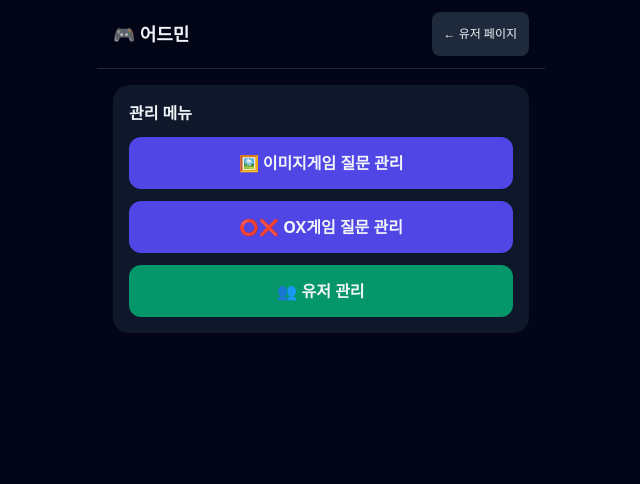
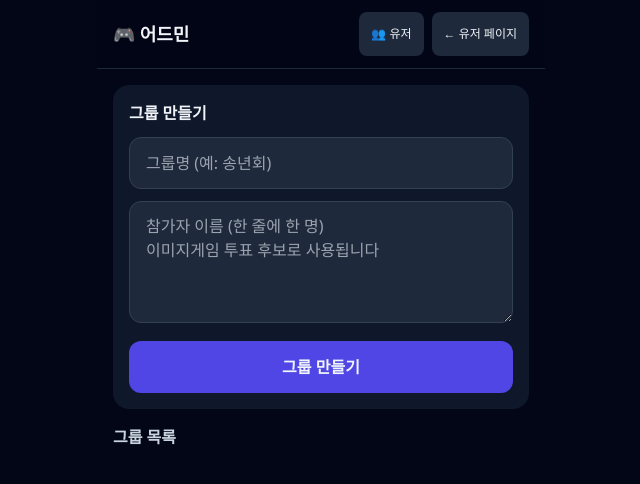
Before and after one commit to 9tontruck/drinkgame, a website: page public/admin/index.html in a window 1280 px wide. Shown: the whole page, without its empty margins (319-959 px from the left). Drawn offline with nearby package versions, Linux system fonts and the light colour scheme.

Commit message:
v3 groups: public/admin/index.html

```diff
--- a/public/admin/index.html
+++ b/public/admin/index.html
@@ -8,20 +8,30 @@
 <script src="https://cdn.socket.io/4.7.5/socket.io.min.js"></script>
 <link rel="stylesheet" href="../assets/css/style.css">
 </head>
-<body class="bg-slate-950 text-slate-100 min-h-screen">
+<body data-page="groups" class="bg-slate-950 text-slate-100 min-h-screen">
 <div class="max-w-md mx-auto min-h-screen flex flex-col">
   <header class="sticky top-0 z-20 bg-slate-950/95 backdrop-blur border-b border-slate-800 px-4 py-3 flex items-center justify-between">
     <span class="text-lg font-bold">🎮 어드민</span>
-    <a href="../" class="text-xs px-3 py-2 rounded-lg bg-slate-800 active:bg-slate-700 min-h-[44px] inline-flex items-center">← 유저 페이지</a>
+    <span class="flex gap-2">
+      <a href="users/" class="text-xs px-3 py-2 rounded-lg bg-slate-800 active:bg-slate-700 min-h-[44px] inline-flex items-center">👥 유저</a>
+      <a href="../" class="text-xs px-3 py-2 rounded-lg bg-slate-800 active:bg-slate-700 min-h-[44px] inline-flex items-center">← 유저 페이지</a>
+    </span>
   </header>
-  <main class="flex-1 px-4 py-4">
+  <main class="flex-1 px-4 py-4 space-y-4">
     <section class="bg-slate-900 rounded-2xl p-4 space-y-3">
-      <h2 class="font-semibold text-base">관리 메뉴</h2>
-      <button class="w-full min-h-[52px] rounded-xl bg-indigo-600 active:bg-indigo-500 font-semibold" onclick="location.href='image/'">🖼️ 이미지게임 질문 관리</button>
-      <button class="w-full min-h-[52px] rounded-xl bg-indigo-600 active:bg-indigo-500 font-semibold" onclick="location.href='ox/'">⭕❌ OX게임 질문 관리</button>
-      <button class="w-full min-h-[52px] rounded-xl bg-emerald-600 active:bg-emerald-500 font-semibold" onclick="location.href='users/'">👥 유저 관리</button>
+      <h2 class="font-semibold text-base">그룹 만들기</h2>
+      <input id="g-name" type="text" maxlength="100" placeholder="그룹명 (예: 송년회)"
+        class="w-full min-h-[52px] px-4 rounded-xl bg-slate-800 border border-slate-700 text-base outline-none focus:border-indigo-500">
+      <textarea id="g-participants" rows="4" placeholder="참가자 이름 (한 줄에 한 명)&#10;이미지게임 투표 후보로 사용됩니다"
+        class="w-full px-4 py-3 rounded-xl bg-slate-800 border border-slate-700 text-base outline-none focus:border-indigo-500"></textarea>
+      <button id="btn-create" class="w-full min-h-[52px] rounded-xl bg-indigo-600 active:bg-indigo-500 font-semibold">그룹 만들기</button>
+    </section>
+    <section class="space-y-3">
+      <h2 class="font-semibold text-base text-slate-300">그룹 목록</h2>
+      <div id="group-list" class="space-y-3"></div>
     </section>
   </main>
 </div>
+<script src="../assets/js/admin.js"></script>
 </body>
 </html>
```
